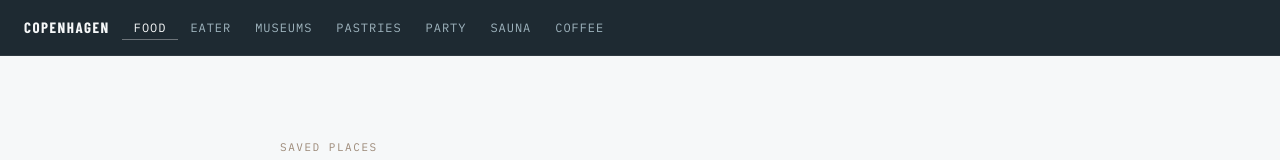
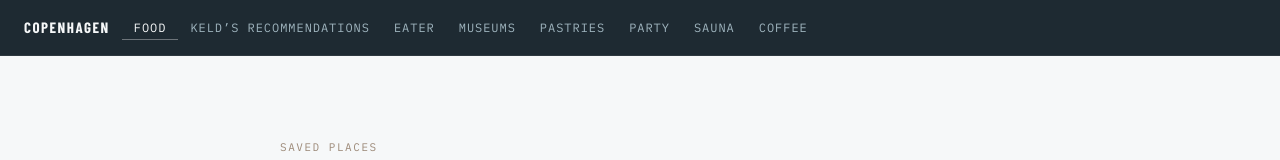
Before and after one commit to harryhamlin/hhamlin-react, a React (Create React App) app: page /copenhagen in a window 1280 px wide. Shown: the top 160 px of the page. Built offline with nearby package versions, Linux system fonts and the light colour scheme.

Commit message:
added Keld's list

```diff
--- a/src/components/Copenhagen.js
+++ b/src/components/Copenhagen.js
@@ -11,6 +11,13 @@ import { useSearchParams } from 'react-router-dom';
 
 const lists = {
   food: { label: 'Food', sectionTitle: 'Food & Drink', sourceUrl: foodListUrl, places: food, description: 'Restaurants, bars, and other food stops from the shared Copenhagen food list.' },
+  keld: {
+    label: 'Keld’s recommendations',
+    mapTitle: 'Keld’s Recommendations Map',
+    sourceUrl: foodListUrl,
+    places: food.filter((place) => /recommended by keld/i.test(place.note)).map((place, index) => ({ ...place, id: index + 1 })),
+    description: 'The five restaurants marked as recommended by Keld in the shared Food list.',
+  },
   eater: { label: 'Eater', sourceUrl: eaterListUrl, sourceLabel: 'Original Eater guide', places: eater, description: '38 places from Eater’s Copenhagen guide, July 2024 edition.' },
   museums: { label: 'Museums', sourceUrl: museumsListUrl, places: museums, description: 'Museums, art, gardens, and cultural stops in Copenhagen and nearby, from the shared museum list.' },
   pastries: { label: 'Pastries', sourceUrl: pastriesListUrl, places: pastries, description: 'Saved pastry stops, bakeries, and more from the shared pastry list.' },
@@ -288,7 +295,7 @@ export default function Copenhagen() {
         </div>
       </nav>
       <section className="page-section">
-        <h2 className="section-label">Copenhagen {currentList.label} Map</h2>
+        <h2 className="section-label">{currentList.mapTitle || `Copenhagen ${currentList.label} Map`}</h2>
         <p>{currentList.description}</p>
         {currentList.sourceUrl && <p><a href={currentList.sourceUrl} target="_blank" rel="noopener noreferrer">{currentList.sourceLabel || 'Original Google Maps list'} ↗</a></p>}
         <p className="exmap-hint">Click a named pin for details · scroll or drag to explore</p>
```
Also changed, not shown: 1 other file (tests, documents, lock files or other folders).
